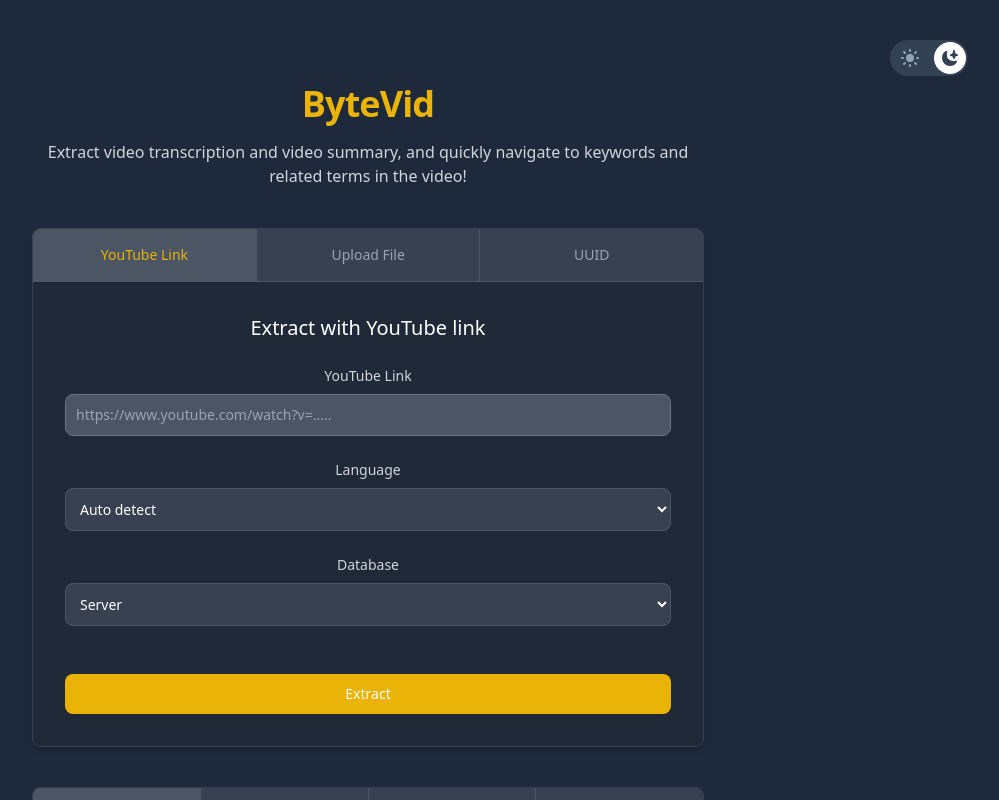
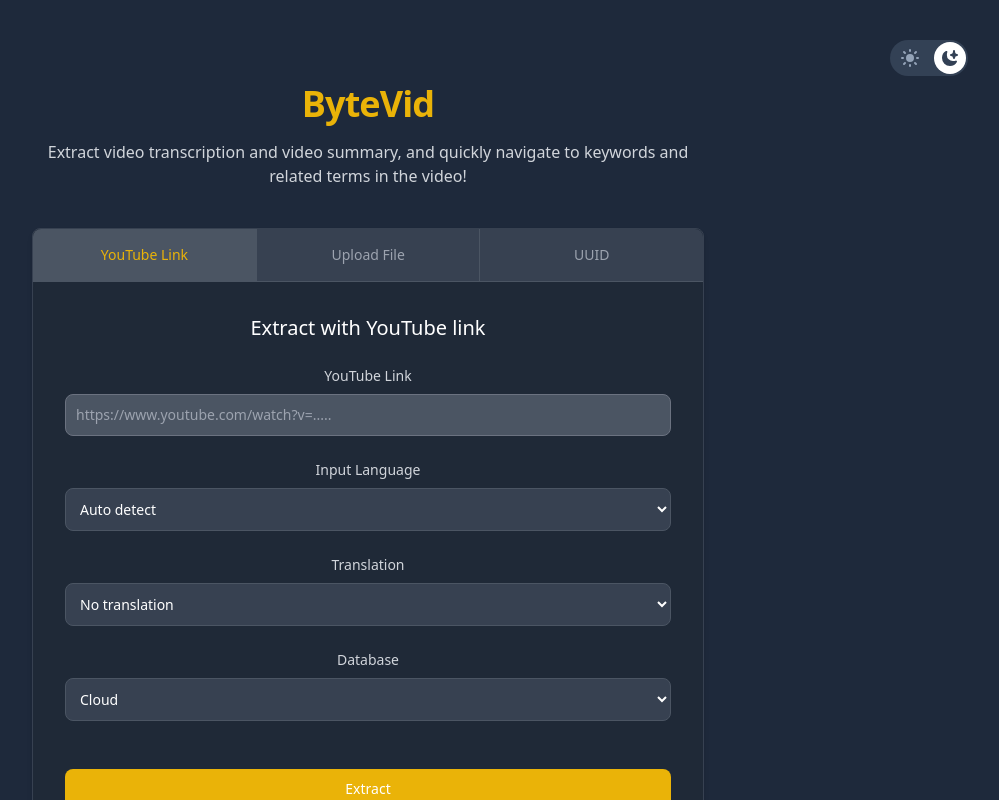
Before and after one commit to xJQx/ByteVidFrontend, a React (Create React App) app: page / in a window 1280 px wide. Shown: the top 800 px of the page, without its empty margins (272-1271 px from the left). Built offline with nearby package versions, Linux system fonts and the light colour scheme; the HTML template or start-up script is replaced by a standard one.

Commit message:
feat: youtube link validity + translated language input

```diff
--- a/src/components/InputTabs/DatabaseType.js
+++ b/src/components/InputTabs/DatabaseType.js
@@ -4,8 +4,8 @@
   return (
     <div>
         <label htmlFor="database" className="block mb-2 text-sm font-medium text-gray-900 dark:text-gray-300">Database</label>
-        <select defaultValue='server' id="database" className="bg-gray-50 border border-gray-300 text-gray-900 mb-6 text-sm rounded-lg focus:ring-blue-500 focus:border-blue-500 block w-full p-2.5 dark:bg-gray-700 dark:border-gray-600 dark:placeholder-gray-400 dark:text-white dark:focus:ring-blue-500 dark:focus:border-blue-500">
-            <option value="server">Server</option>
+        <select defaultValue='cloud' id="database" className="bg-gray-50 border border-gray-300 text-gray-900 mb-6 text-sm rounded-lg focus:ring-blue-500 focus:border-blue-500 block w-full p-2.5 dark:bg-gray-700 dark:border-gray-600 dark:placeholder-gray-400 dark:text-white dark:focus:ring-blue-500 dark:focus:border-blue-500">
+            <option value="cloud">Cloud</option>
             <option value="local">Local</option>
         </select>
     </div>
--- a/src/components/InputTabs/Languages.js
+++ b/src/components/InputTabs/LanguageInput.js
@@ -1,6 +1,6 @@
 import React from 'react'
 
-const Languages = () => {
+const LanguageInput = () => {
     const languagesList = [
         'English', 'Spanish', 'Italian', 'Portuguese', 'German', 'Japanese',
         'Russian', 'Polish', 'French', 'Catalan', 'Dutch', 'Indonesian', 'Turkish',
@@ -18,8 +18,8 @@
 
     return (
         <div>
-            <label htmlFor="language" className="block mb-2 text-sm font-medium text-gray-900 dark:text-gray-300">Language</label>
-            <select defaultValue='auto' id="language" className="bg-gray-50 border border-gray-300 text-gray-900 mb-6 text-sm rounded-lg focus:ring-blue-500 focus:border-blue-500 block w-full p-2.5 dark:bg-gray-700 dark:border-gray-600 dark:placeholder-gray-400 dark:text-white dark:focus:ring-blue-500 dark:focus:border-blue-500">
+            <label htmlFor="language-input" className="block mb-2 text-sm font-medium text-gray-900 dark:text-gray-300">Input Language</label>
+            <select defaultValue='auto' id="language-input" className="bg-gray-50 border border-gray-300 text-gray-900 mb-6 text-sm rounded-lg focus:ring-blue-500 focus:border-blue-500 block w-full p-2.5 dark:bg-gray-700 dark:border-gray-600 dark:placeholder-gray-400 dark:text-white dark:focus:ring-blue-500 dark:focus:border-blue-500">
                 <option value="auto">Auto detect</option>
                 {languagesList.map((l) => (
                     <option key={l} value={l}>{l}</option>
@@ -29,4 +29,4 @@
     )
 }
 
-export default Languages
+export default LanguageInput;
--- /dev/null
+++ b/src/components/InputTabs/LanguageTranslated.js
@@ -0,0 +1,32 @@
+import React from 'react'
+
+const LanguageTranslated = () => {
+    const languagesList = [
+        'English', 'Spanish', 'Italian', 'Portuguese', 'German', 'Japanese',
+        'Russian', 'Polish', 'French', 'Catalan', 'Dutch', 'Indonesian', 'Turkish',
+        'Malay', 'Ukrainian', 'Swedish', 'Vietnamese', 'Norwegian', 'Finnish', 'Thai',
+        'Korean', 'Romanian', 'Slovak', 'Tagalog', 'Croatian', 'Danish', 'Czech',
+        'Arabic', 'Bulgarian', 'Greek', 'Galician', 'Chinese', 'Tamil', 'Macedonian',
+        'Bosnian', 'Hungarian', ' Urdu', 'Estonian', 'Hindi', 'Slovneian', 'Latvian',
+        'Azerbaijani', 'Serbian', 'Hebrew', 'Lithuanian', 'Persian', 'Welsh', 'Afrikaans',
+        'Icelandic', 'Marathi', 'Kazakh', 'Maori', 'Swahili', 'Nepali', 'Armenian', 'Belarusian',
+        'Kannada', 'Tajik', 'Occitan', 'Lingala', 'Maltese', 'Luxembourgish', 'Hausa',
+        'Javanese', 'Pashto', 'Uzbek', 'Khmer', 'Georgian', 'Telugu',
+        'Malayalam', 'Lao', 'Punjabi', 'Somali', 'Gujarati', 'Bengali', 'Assamese', 'Mongolian',
+        'Yoruba', 'Myanmar', 'Amharic', 'Shona', 'Sindhi'
+    ];
+
+    return (
+        <div>
+            <label htmlFor="language-translated" className="block mb-2 text-sm font-medium text-gray-900 dark:text-gray-300">Translation</label>
+            <select defaultValue='no-translation' id="language-translated" className="bg-gray-50 border border-gray-300 text-gray-900 mb-6 text-sm rounded-lg focus:ring-blue-500 focus:border-blue-500 block w-full p-2.5 dark:bg-gray-700 dark:border-gray-600 dark:placeholder-gray-400 dark:text-white dark:focus:ring-blue-500 dark:focus:border-blue-500">
+                <option value="no-translation">No translation</option>
+                {languagesList.map((l) => (
+                    <option key={l} value={l}>{l}</option>
+                ))}
+            </select>
+        </div>
+    )
+}
+
+export default LanguageTranslated
--- a/src/components/InputTabs/UploadFileTab.js
+++ b/src/components/InputTabs/UploadFileTab.js
@@ -1,6 +1,7 @@
 import React from 'react'
 import DatabaseType from './DatabaseType';
-import Languages from './Languages';
+import LanguageInput from './LanguageInput';
+import LanguageTranslated from './LanguageTranslated';
 
 const UploadFileTab = () => {
     let sendFormData = new FormData();
@@ -28,7 +29,10 @@
 
 
                 {/* language */}
-                <Languages />
+                <LanguageInput />
+
+                {/* Translation */}
+                <LanguageTranslated />
 
                 {/* database */}
                 <DatabaseType />
--- a/src/components/InputTabs/UuidTab.js
+++ b/src/components/InputTabs/UuidTab.js
@@ -1,6 +1,7 @@
 import React from 'react'
 import DatabaseType from './DatabaseType';
-import Languages from './Languages';
+import LanguageInput from './LanguageInput';
+import LanguageTranslated from './LanguageTranslated';
 
 const UuidTab = () => {
     const isValidUuid = (s) => {
@@ -33,7 +34,10 @@
                 </div>
 
                 {/* language */}
-                <Languages />
+                <LanguageInput />
+
+                {/* Translation */}
+                <LanguageTranslated />
 
                 {/* database */}
                 <DatabaseType />
--- a/src/components/InputTabs/YoutubeLinkTab.js
+++ b/src/components/InputTabs/YoutubeLinkTab.js
@@ -1,15 +1,29 @@
 import React from 'react'
 import DatabaseType from './DatabaseType';
-import Languages from './Languages';
+import LanguageInput from './LanguageInput';
+import LanguageTranslated from './LanguageTranslated';
 
 const YoutubeLinkTab = () => {
+    const isValidYoutubeLink = (url) => {
+        const re = /^((?:https?:)?\/\/)?((?:www|m)\.)?((?:youtube\.com|youtu.be))(\/(?:[\w\-]+\?v=|embed\/|v\/)?)([\w\-]+)(\S+)?$/;
+        return url.match(re);
+        // returns null if not match
+        // else returns an array of matched characters
+    };
+
     const handleOnSubmit = (e) => {
         e.preventDefault();
 
+        let youtubeLink = e.target[0].value;
+        let language = e.target[1].value;
+        let databaseType = e.target[2].value;
+
+        if (!isValidYoutubeLink(youtubeLink)) return alert('Invalid YouTube link!');
+
         let sendFormData = new FormData();
-        sendFormData.append('youtube-link', e.target[0].value);
-        sendFormData.append('language', e.target[1].value);
-        sendFormData.append('database-type', e.target[2].value);
+        sendFormData.append('youtube-link', youtubeLink);
+        sendFormData.append('language', language);
+        sendFormData.append('database-type', databaseType);
     }
 
     return (
@@ -23,7 +37,10 @@
                 </div>
 
                 {/* language */}
-                <Languages />
+                <LanguageInput />
+
+                {/* Translation */}
+                <LanguageTranslated />
 
                 {/* database */}
                 <DatabaseType />
```
